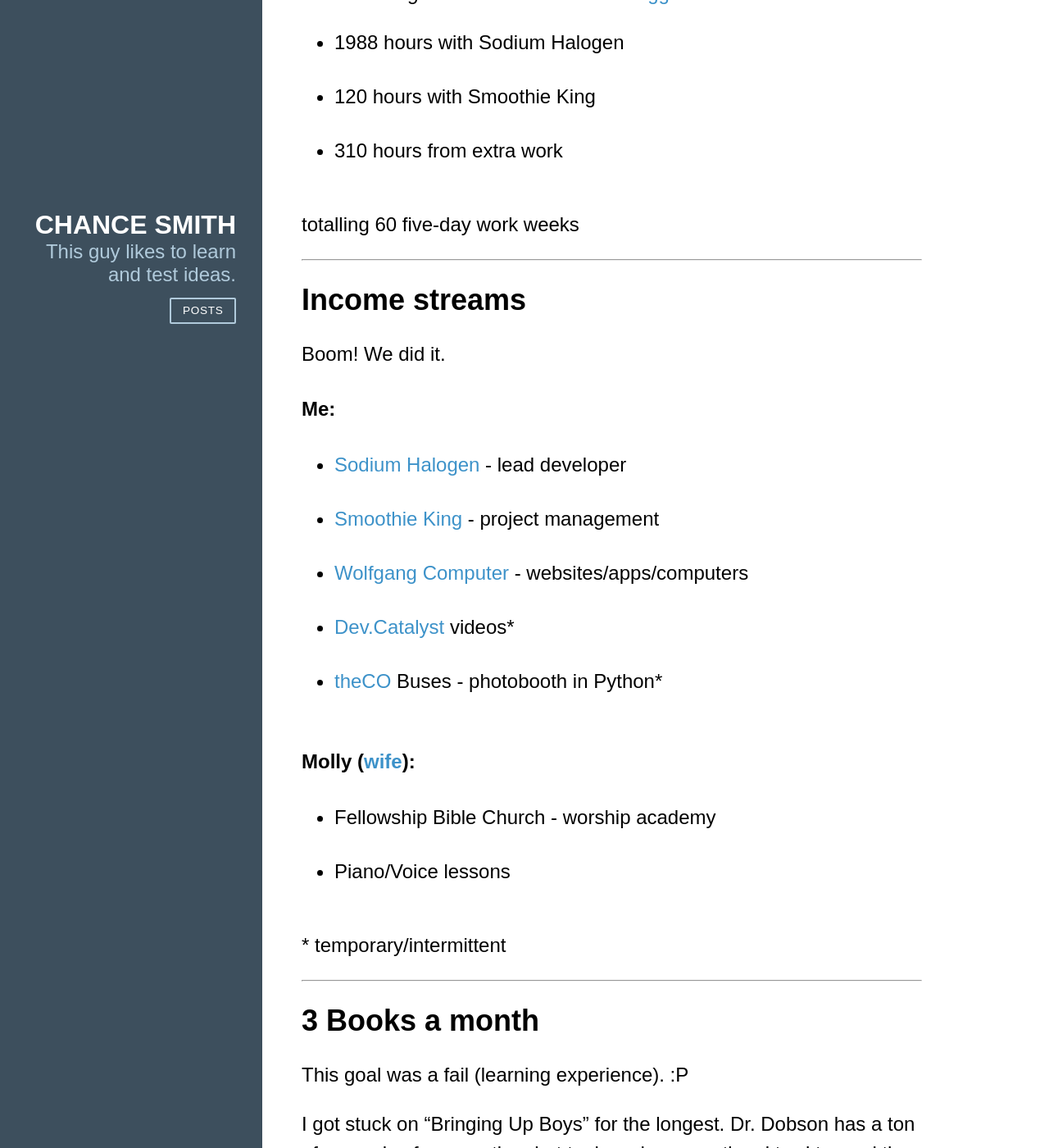
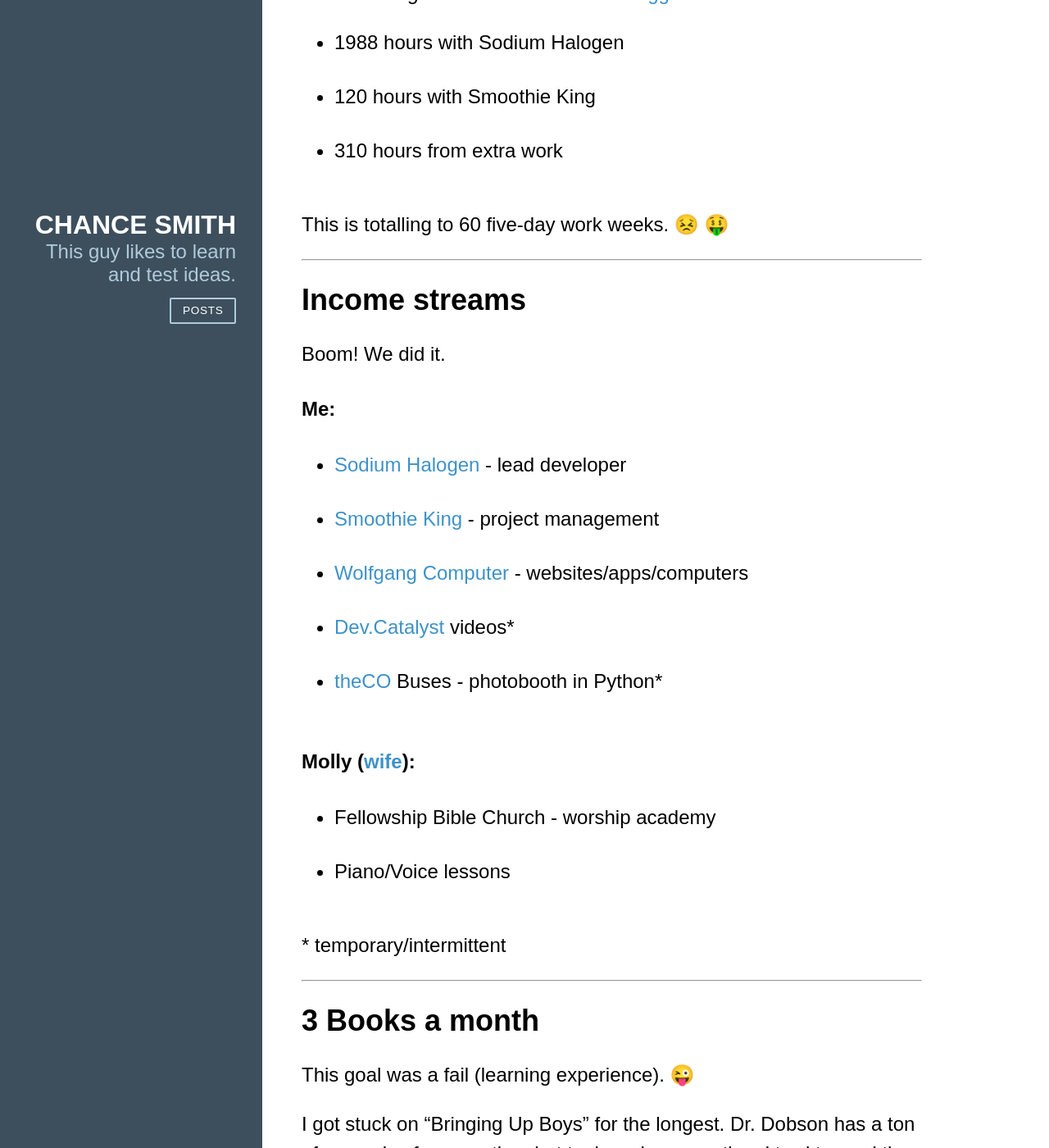
Before and after one commit to chancesmith/chance-smith-blog, a Jekyll site: the page built from _posts/2017-12-30-2017-review.markdown, in a window 1280 px wide and 1400 px high, scrolled down 845 px. Shown: the whole window at 82% size. Built offline with Jekyll 4.4.1, drawn with Linux system fonts in a browser that asks for light colours.

Commit message:
adds some emojis missing

```diff
--- a/_posts/2017-12-30-2017-review.markdown
+++ b/_posts/2017-12-30-2017-review.markdown
@@ -24,7 +24,7 @@ tracked in [Toggl](https://toggl.com/)
 + 120 hours with Smoothie King
 + 310 hours from extra work
 
-totalling 60 five-day work weeks
+This is totalling to 60 five-day work weeks. 😣 🤑
 
 -----
 
@@ -51,7 +51,7 @@ Boom! We did it.
 
 ## 3 Books a month
 
-This goal was a fail (learning experience). :P
+This goal was a fail (learning experience). 😜
 
 I got stuck on "Bringing Up Boys" for the longest. Dr. Dobson has a ton of examples for parenting, but took such an emotional twol to read the book.
 
```
